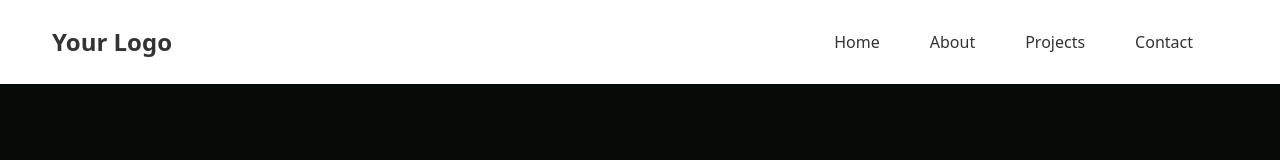
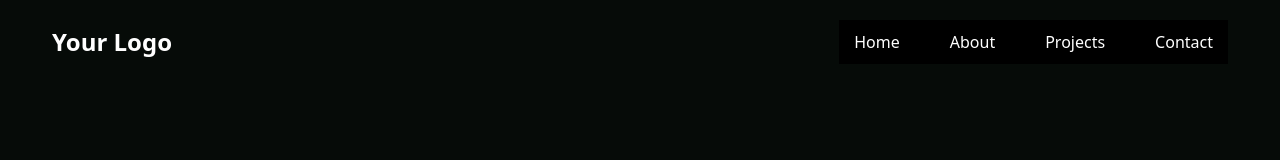
Before and after one commit to josealarconchacon/josealarconchacon, an Angular app: page / in a window 1280 px wide. Shown: the top 160 px of the page. Built offline with nearby package versions, Linux system fonts and the light colour scheme.

Commit message:
update nav bar

```diff
--- a/src/app/app.component.css
+++ b/src/app/app.component.css
@@ -1,11 +1,9 @@
-/* Default styles */
 .navbar {
-  background-color: #ffffff;
-  box-shadow: 0 2px 4px rgba(0, 0, 0, 0.03);
+  background-color: #060b08;
   padding: 20px 0;
   position: sticky;
   top: 0;
-  z-index: 1000; /* Ensure it stays on top of other content */
+  z-index: 1000;
 }
 
 .container {
@@ -19,7 +17,7 @@
 .logo {
   font-size: 24px;
   font-weight: bold;
-  color: #333;
+  color: #ffffff;
   text-decoration: none;
 }
 
@@ -32,66 +30,64 @@
 
 .nav-links li {
   margin-right: 20px;
-  border-radius: 5px; /* Add rounded corners */
-  overflow: hidden;
-  transition: background-color 0.3s ease;
-  display: inline-block; /* Ensure inline-block for list items */
+}
+
+.nav-links li:last-child {
+  margin-right: 0;
 }
 
 .nav-links li a {
-  display: inline-block; /* Ensure inline-block for links */
-  padding: 10px 15px; /* Add padding to the links */
+  padding: 10px 15px;
   font-size: 16px;
-  color: #333;
+  color: #ffffff;
   text-decoration: none;
-  transition: color 0.3s ease, background-color 0.3s ease, transform 0.2s ease; /* Add transition */
+  transition: color 0.3s ease, background-color 0.3s ease, transform 0.2s ease;
 }
 
 .nav-links li a:hover {
-  color: #fff;
-  background-color: #007bff; /* Change to your preferred hover background color */
-  transform: scale(1.05); /* Scale up slightly on hover */
+  color: #007bff;
 }
 
-/* Hamburger icon styles */
 .hamburger {
   display: none;
   font-size: 24px;
+  color: #ffffff;
   cursor: pointer;
 }
 
-/* Responsive styles */
 @media (max-width: 768px) {
-  .container {
-    flex-direction: row;
-    justify-content: space-between;
+  .nav-links {
+    display: none;
+    flex-direction: column;
+    position: absolute;
+    top: 100%;
+    left: 0;
+    background-color: #000000;
+    width: 100%;
+    padding: 10px 0;
+    z-index: 999;
   }
 
-  .logo {
-    margin-bottom: 0;
+  .nav-links li {
+    margin-right: 0;
+    width: 100%;
+    text-align: center;
+  }
+
+  .nav-links li a {
+    padding: 15px 0;
+    border-bottom: 1px solid #ffffff;
+  }
+
+  .nav-links li:last-child a {
+    border-bottom: none;
   }
 
   .hamburger {
     display: block;
   }
 
-  nav {
-    display: none;
-    width: 100%;
-  }
-
-  nav.active {
-    display: block;
-  }
-
-  .nav-links {
-    flex-direction: row; /* Ensure nav links stay in a row */
-    flex-wrap: wrap; /* Allow wrapping if needed */
-    justify-content: flex-start; /* Align items to the start */
-  }
-
-  .nav-links li {
-    margin-right: 10px; /* Adjust margin for smaller screens */
-    margin-bottom: 0;
+  nav.active .nav-links {
+    display: flex;
   }
 }
--- a/src/app/app.component.html
+++ b/src/app/app.component.html
@@ -2,11 +2,33 @@
   <div class="container">
     <a href="#" class="logo">Your Logo</a>
     <nav [class.active]="menuOpen">
-      <ul class="nav-links">
-        <li><a (click)="scrollToSection('home')">Home</a></li>
-        <li><a (click)="scrollToSection('about')">About</a></li>
-        <li><a (click)="scrollToSection('projects')">Projects</a></li>
-        <li><a (click)="scrollToSection('contact')">Contact</a></li>
+      <ul class="nav-links" style="background-color: #000000">
+        <li>
+          <a (click)="scrollToSection('home')" style="background-color: #000000"
+            >Home</a
+          >
+        </li>
+        <li>
+          <a
+            (click)="scrollToSection('about')"
+            style="background-color: #000000"
+            >About</a
+          >
+        </li>
+        <li>
+          <a
+            (click)="scrollToSection('projects')"
+            style="background-color: #000000"
+            >Projects</a
+          >
+        </li>
+        <li>
+          <a
+            (click)="scrollToSection('contact')"
+            style="background-color: #000000"
+            >Contact</a
+          >
+        </li>
       </ul>
     </nav>
     <div class="hamburger" (click)="toggleMenu()">
```
